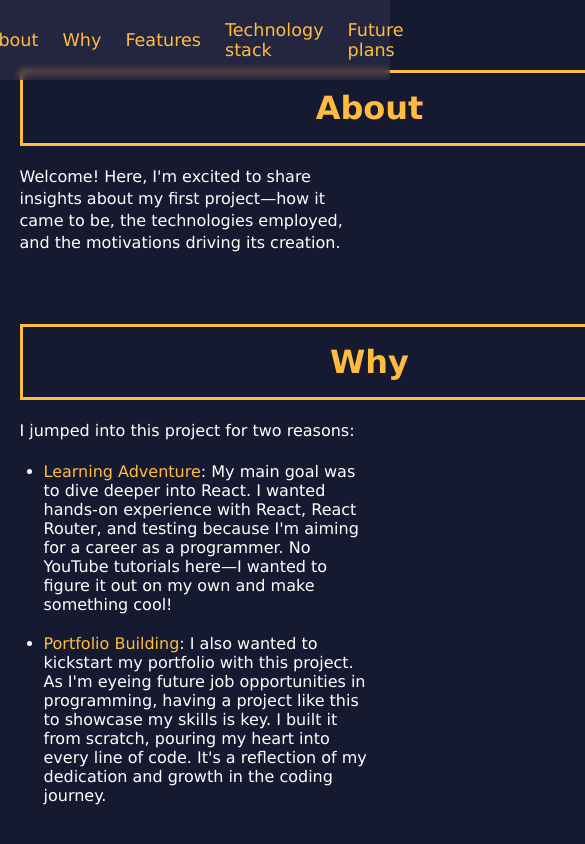
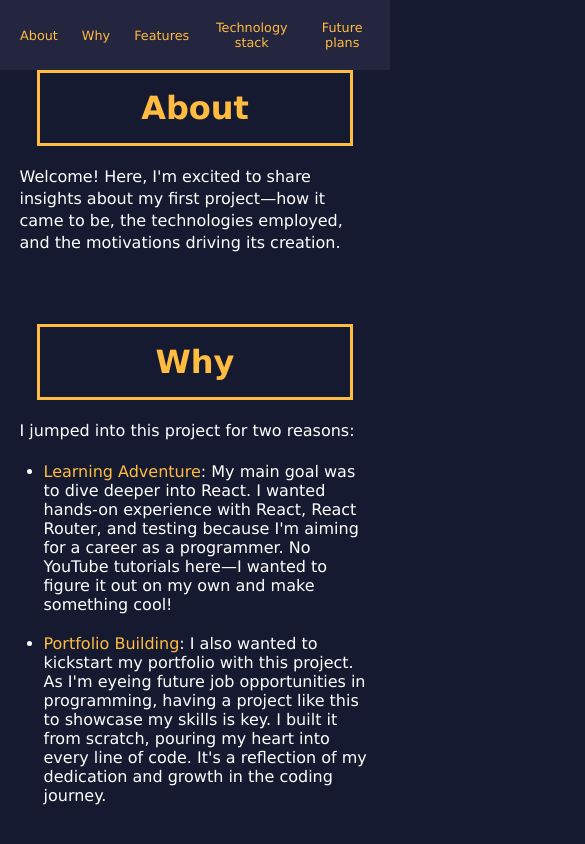
Before and after one commit to Eckry/store-app, a React (Vite) app: page /about in a window 390 px wide. Shown: the top 844 px of the page, 585 px wide, since content can reach past the window. Built offline with nearby package versions, Linux system fonts and the light colour scheme.

Commit message:
add media query for mobile

```diff
--- a/src/routes/styles/About.css
+++ b/src/routes/styles/About.css
@@ -32,7 +32,8 @@
   scroll-margin-top: 70px;
   color: var(--highlight-color-two);
   border: 3px solid var(--highlight-color-two);
-  width: 700px;
+  max-width: 700px;
+  width: 90%;
   margin: 70px auto 10px auto;
   padding: 1rem 1rem;
 }
@@ -66,3 +67,10 @@
 .about-anchor:hover {
   color: var(--highlight-brighty-color-two);
 }
+
+@media (max-width: 600px){
+  .about-header-anchor {
+    font-size: 0.8rem;
+    text-align: center;
+  }
+}
```
